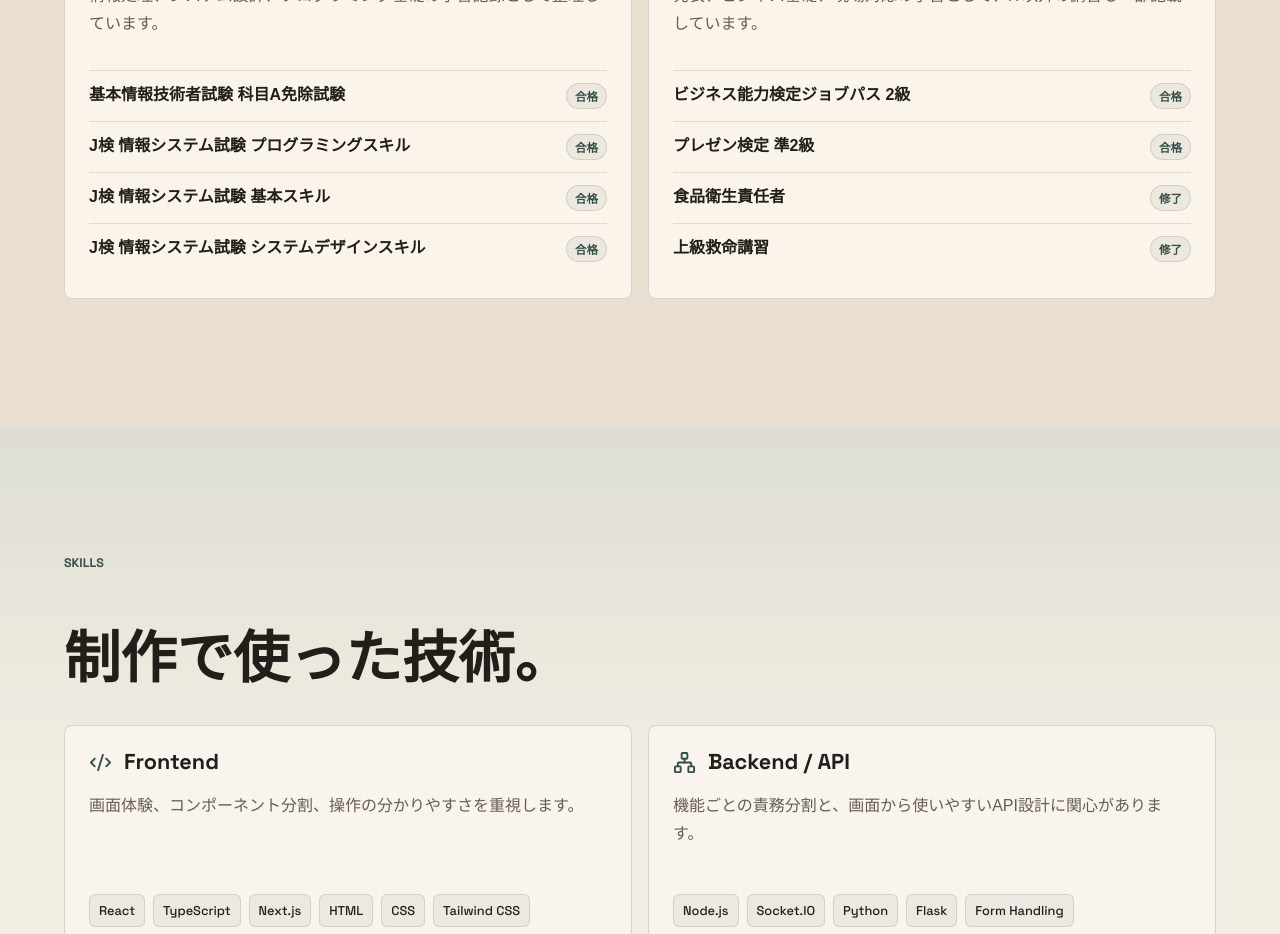
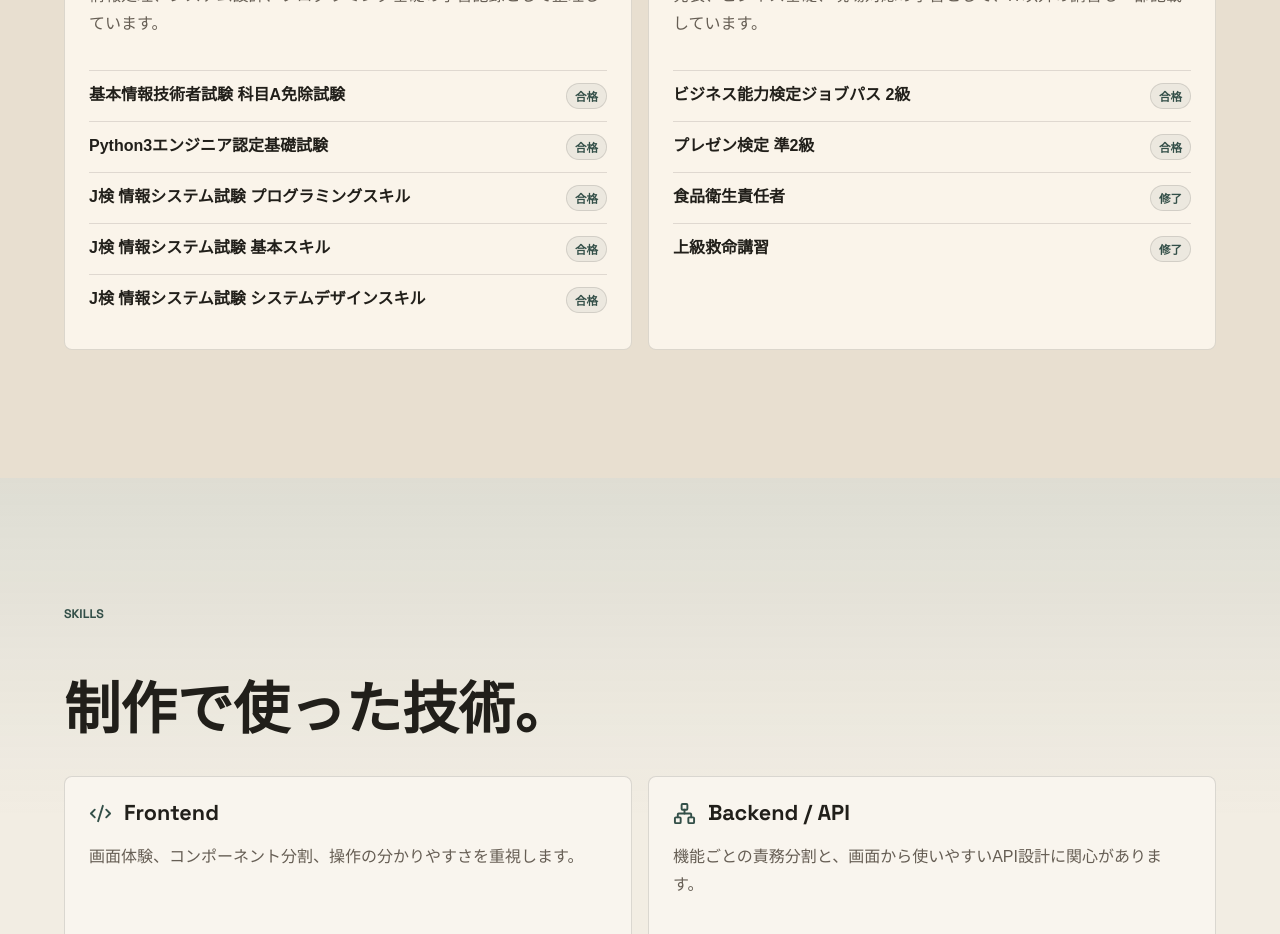
Before and after one commit to indo40722/portfolio, a React (Vite) app: page / in a window 1280 px wide. Shown: the part 6460-7394 px from the top of the page. Built offline with nearby package versions, Linux system fonts and the light colour scheme; a web font is replaced by a local one.

Commit message:
Python資格を資格一覧に追加

```diff
--- a/src/content/portfolio.ts
+++ b/src/content/portfolio.ts
@@ -554,6 +554,7 @@ export const certificationGroups: CertificationGroup[] = [
     description: '情報処理、システム設計、プログラミング基礎の学習記録として整理しています。',
     items: [
       { name: '基本情報技術者試験 科目A免除試験', status: '合格' },
+      { name: 'Python3エンジニア認定基礎試験', status: '合格' },
       { name: 'J検 情報システム試験 プログラミングスキル', status: '合格' },
       { name: 'J検 情報システム試験 基本スキル', status: '合格' },
       { name: 'J検 情報システム試験 システムデザインスキル', status: '合格' },
```
Also changed, not shown: public/profile.md (+1 -1 lines), 1 other file (tests, documents, lock files or other folders).
